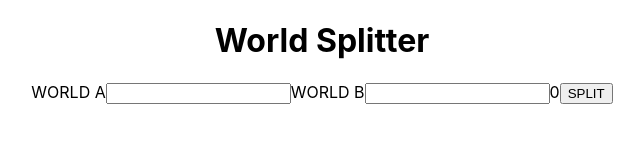
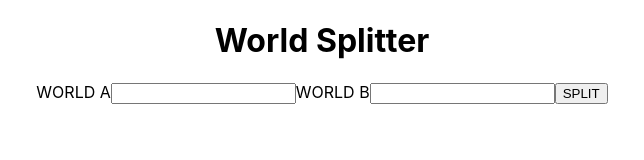
Before and after one commit to travisk-codes/world-splitter, a React (Create React App) app: page / in a window 1280 px wide. Shown: the top 160 px of the page, without its empty margins (318-962 px from the left). Built offline with nearby package versions, Linux system fonts and the light colour scheme.

Commit message:
Display either input A or B text

```diff
--- a/src/App.js
+++ b/src/App.js
@@ -2,10 +2,12 @@ import React, { useState } from 'react'
 import './App.css'
 
 function App() {
-	const [randomNumber, setRandomNumber] = useState(0)
+	const [randomBoolean, setrandomBoolean] = useState(0)
 	const [isLoading, setIsLoading] = useState(false)
+	const [inputA, setInputA] = useState('')
+	const [inputB, setInputB] = useState('')
 
-	const fetchRandomNumber = async () => {
+	const fetchrandomBoolean = async () => {
 		setIsLoading(true)
 		try {
 			const response = await fetch(
@@ -13,9 +15,9 @@ function App() {
 			)
 			const json = await response.json()
 			if (json.data[0] < 128) {
-				setRandomNumber(0)
+				setrandomBoolean(0)
 			} else {
-				setRandomNumber(1)
+				setrandomBoolean(1)
 			}
 			setIsLoading(false)
 		} catch (e) {
@@ -27,14 +29,16 @@ function App() {
 		<div className='App'>
 			<h1>World Splitter</h1>
 			<label>
-				WORLD A<input />
+				WORLD A
+				<input value={inputA} onChange={(e) => setInputA(e.target.value)} />
 			</label>
 			<label>
-				WORLD B<input />
+				WORLD B
+				<input value={inputB} onChange={(e) => setInputB(e.target.value)} />
 			</label>
 			{isLoading ? 'Loading...' : ''}
-			{randomNumber}
-			<button onClick={fetchRandomNumber}>SPLIT</button>
+			{randomBoolean ? inputA : inputB}
+			<button onClick={fetchrandomBoolean}>SPLIT</button>
 		</div>
 	)
 }
```
